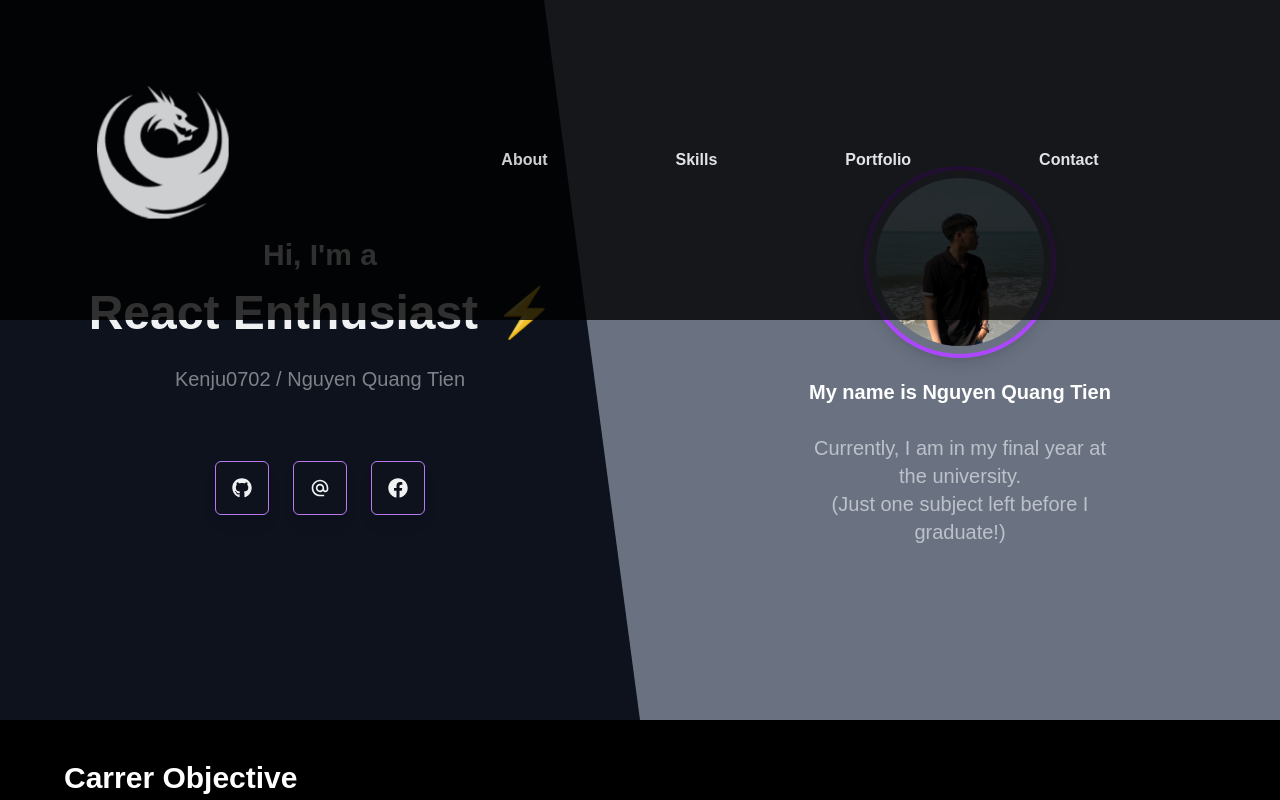
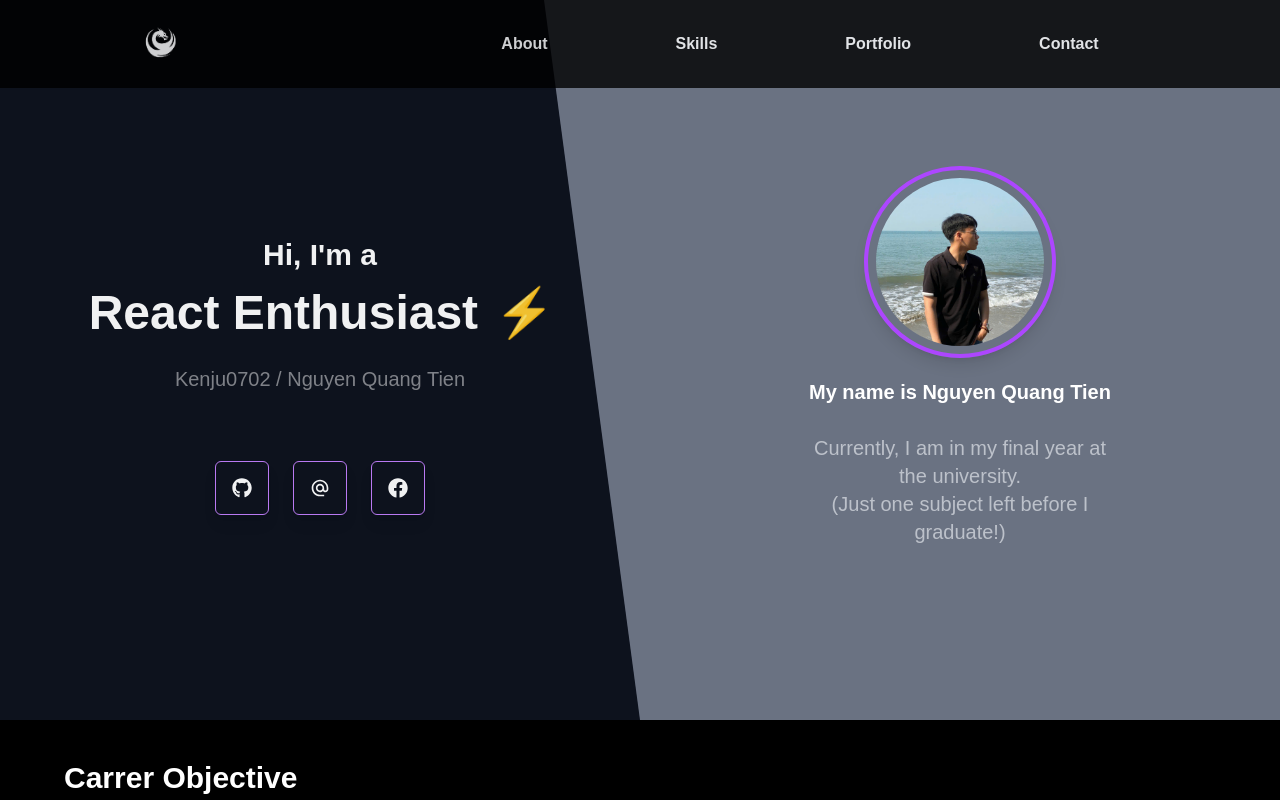
Before and after one commit to Kenju0702/portfolio, a React (Vite) app: page / in a window 1280 px wide. Shown: the top 800 px of the page. Built offline with nearby package versions, Linux system fonts and the light colour scheme.

Commit message:
vercel bug

```diff
--- a/src/components/Navigation.jsx
+++ b/src/components/Navigation.jsx
@@ -1,6 +1,6 @@
-import React, { useEffect, useState } from "react";
+import React, {useEffect, useState} from "react";
 import logo from "../assets/blob1.jpg";
-import { IoMdMenu } from "react-icons/io";
+import {IoMdMenu} from "react-icons/io";
 
 const Navigation = () => {
   // Khởi tạo state hiển thị menu
@@ -50,13 +50,14 @@ const Navigation = () => {
       {/* Navigation bar */}
       <div
         className="fixed top-0 left-0 justify-between bg-black opacity-80 w-full z-10"
-        style={{ display: isDivVisible ? "flex" : "none" }}
+        style={{display: isDivVisible ? "flex" : "none"}}
       >
         <div className="w-1/4 hidden md:flex justify-center">
-          <a href="#" className="inline-block">
-            <img src={logo} alt="logo" className="h-full w-auto object-contain object-cover" />
+          <a href="#" className="flex items-center h-full">
+            <img src={logo} alt="logo" className="h-18 w-auto object-cover" />
           </a>
         </div>
+
         <div className="md:w-3/4 w-full">
           <ul className="md:flex justify-center items-center h-full">
             <li className="nav-li">
```
